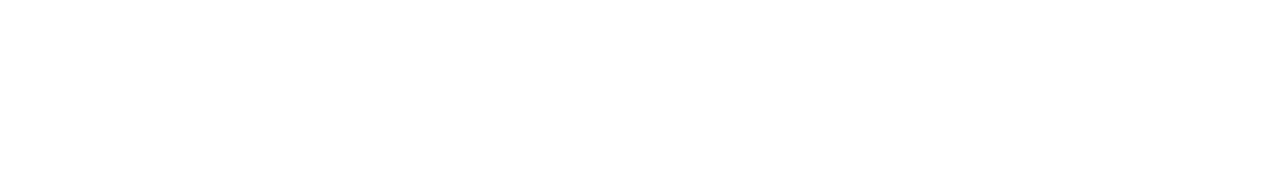
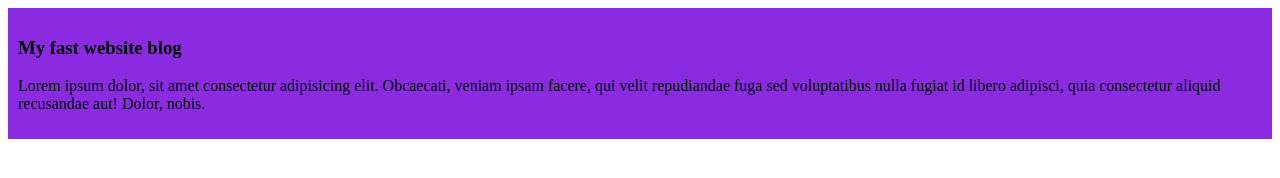
Before and after one commit to kazimdInjamamul/My-first-github-repo, a plain HTML site: page index.html in a window 1280 px wide. Drawn offline with Linux system fonts and the light colour scheme.

Commit message:
added the first blog

```diff
--- a/index.html
+++ b/index.html
@@ -3,9 +3,13 @@
 <head>
     <meta charset="UTF-8">
     <meta name="viewport" content="width=device-width, initial-scale=1.0">
-    <title>My first Ever GitHub Repo </title>
+    <title>My first Ever GitHub R </title>
+    <link rel="stylesheet" href="styles/Bolgs.css">
 </head>
 <body>
-
+    <div>
+        <h3>My fast website blog</h3>
+        <p>Lorem ipsum dolor, sit amet consectetur adipisicing elit. Obcaecati, veniam ipsam facere, qui velit repudiandae fuga sed voluptatibus nulla fugiat id libero adipisci, quia consectetur aliquid recusandae aut! Dolor, nobis.</p>
+    </div>
 </body>
 </html>
--- /dev/null
+++ b/styles/Bolgs.css
@@ -0,0 +1,4 @@
+div{
+    background-color: blueviolet;
+    padding: 10px;
+}
```
